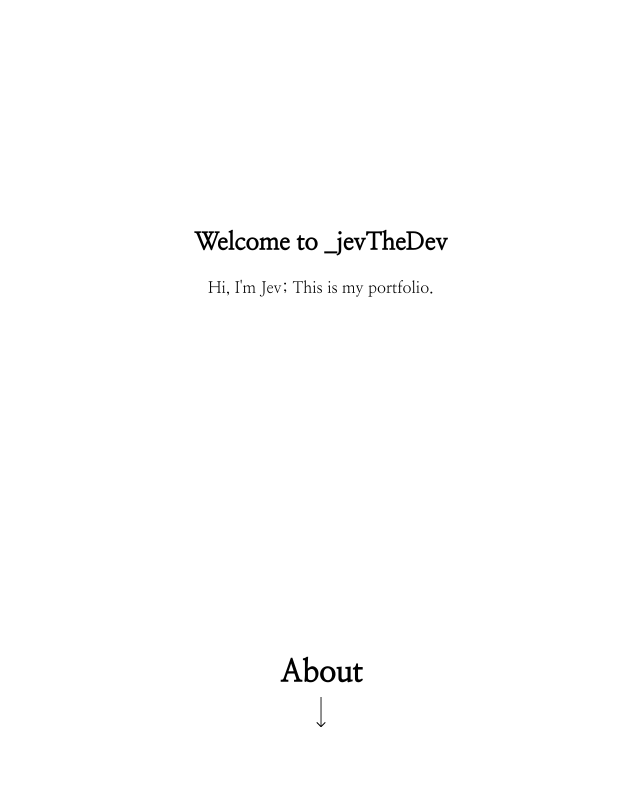
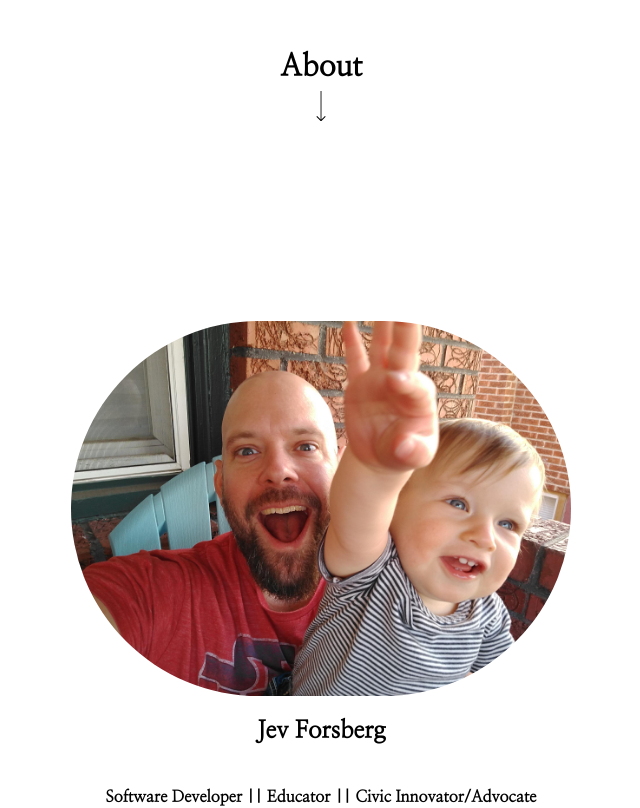
Before and after one commit to baldm0mma/JevTheDev-PortfolioPage, a React (Create React App) app: page / in a window 1280 px wide. Shown: the top 808 px of the page, without its empty margins (319-959 px from the left). Built offline with nearby package versions, Linux system fonts and the light colour scheme; no server answers.

Commit message:
Test if namebadge is breaking everything

```diff
--- a/src/containers/App.js
+++ b/src/containers/App.js
@@ -15,7 +15,7 @@ export const App = () => {
 
   return (
     <main>
-      <NameBadge />
+      {/* <NameBadge /> */}
       <Zoom>
         <h4 className='about-title'>About</h4>
       </Zoom>
```
